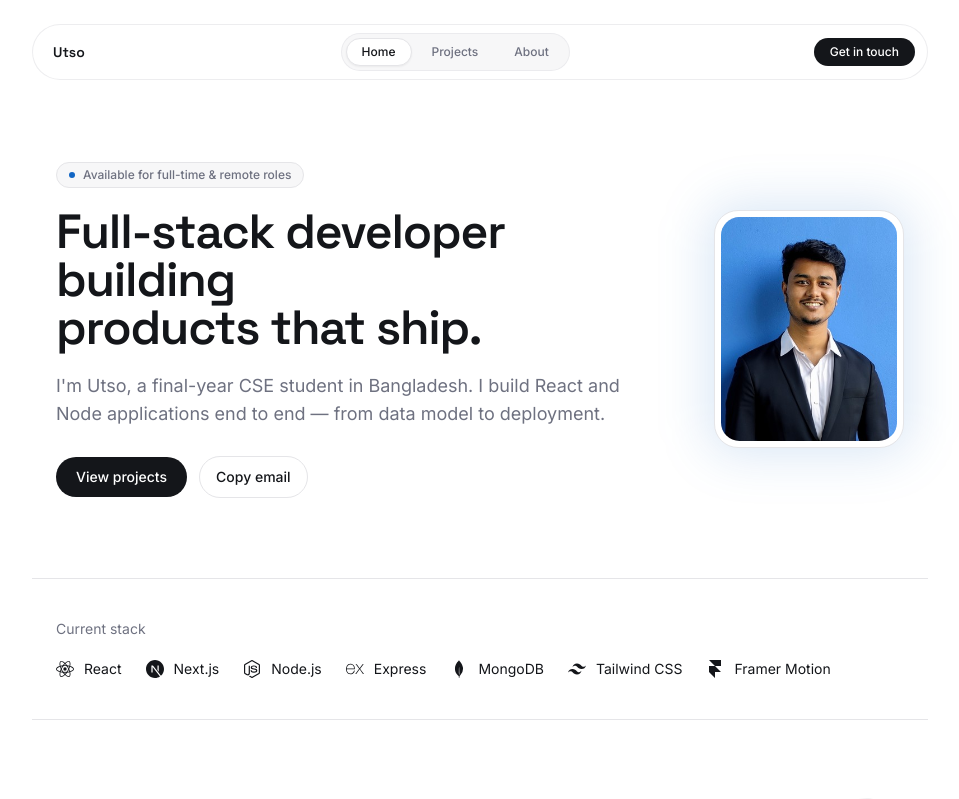
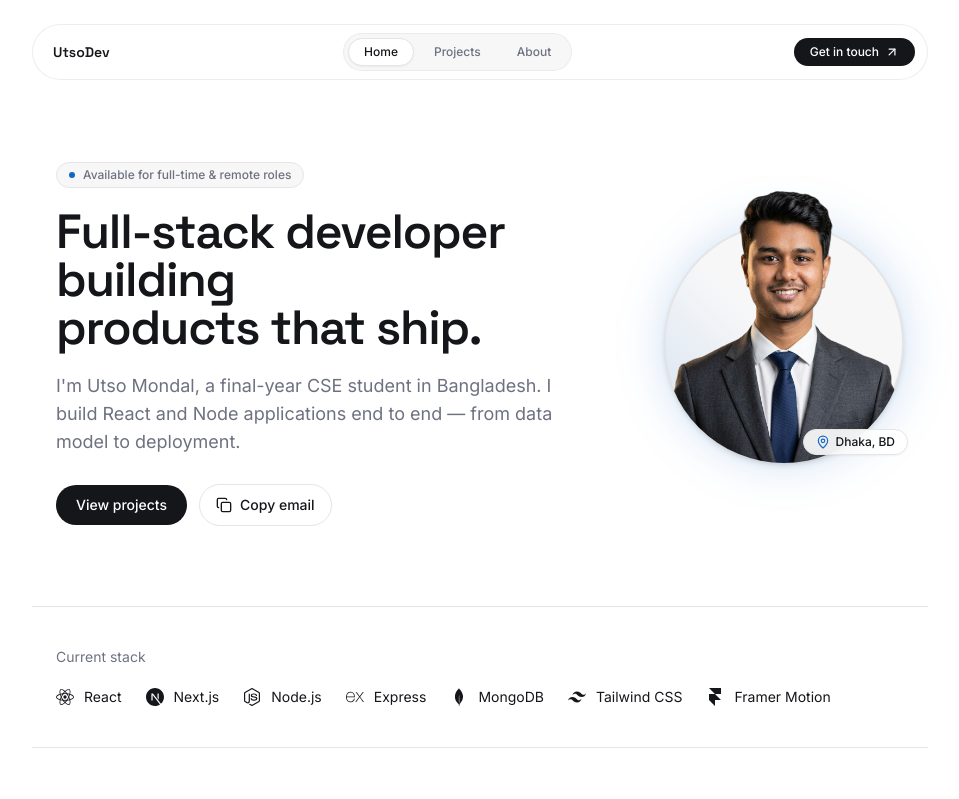
Before and after one commit to utsomondal/um-portfolio, a Next.js app: page / in a window 1280 px wide. Shown: the top 799 px of the page, without its empty margins (160-1119 px from the left). Built offline with nearby package versions, Linux system fonts and the light colour scheme.

Commit message:
feat: modernize navbar, root layout, dynamic project routes & pop-out hero avatar

```diff
--- a/components/Footer.js
+++ b/components/Footer.js
@@ -14,7 +14,7 @@ export default function Footer() {
     <footer className="border-t border-border mt-20 sm:mt-28">
       <div className="max-w-content mx-auto px-4 sm:px-6 py-8 flex flex-col sm:flex-row items-center justify-between gap-4">
         <p className="text-sm text-muted">
-          Built by <span className="text-text font-medium">Utso</span> ©{" "}
+          Built by <span className="text-text font-medium">Utso Mondal</span> ©{" "}
           {new Date().getFullYear()}
         </p>
 
--- a/components/Hero.js
+++ b/components/Hero.js
@@ -4,6 +4,7 @@ import { useState } from "react";
 import Image from "next/image";
 import Link from "next/link";
 import { motion } from "framer-motion";
+import { Copy, Check, MapPin } from "lucide-react";
 
 export default function Hero() {
   const [copied, setCopied] = useState(false);
@@ -16,7 +17,9 @@ export default function Hero() {
 
   return (
     <section className="max-w-content mx-auto px-4 sm:px-6 pt-28 sm:pt-40 pb-14 sm:pb-20">
-      <div className="flex flex-col md:grid md:grid-cols-[1fr_200px] gap-10 md:gap-12 items-center">
+      <div className="flex flex-col md:grid md:grid-cols-[1fr_280px] gap-10 md:gap-12 items-center">
+
+        {/* Left Column: Bio & Actions */}
         <motion.div
           initial={{ opacity: 0, y: 14 }}
           animate={{ opacity: 1, y: 0 }}
@@ -24,7 +27,7 @@ export default function Hero() {
           className="w-full"
         >
           <div className="inline-flex items-center gap-2 px-3 py-1 rounded-full text-xs font-medium bg-surface border border-border mb-5 text-muted">
-            <span className="w-1.5 h-1.5 rounded-full bg-accent shrink-0" />
+            <span className="w-1.5 h-1.5 rounded-full bg-accent shrink-0 animate-pulse" />
             Available for full-time &amp; remote roles
           </div>
 
@@ -34,15 +37,15 @@ export default function Hero() {
           </h1>
 
           <p className="mt-5 text-base sm:text-lg text-muted leading-relaxed max-w-xl">
-            I&apos;m Utso, a final-year CSE student in Bangladesh. I build
-            React and Node applications end to end — from data model to
+            I&apos;m Utso Mondal, a final-year CSE student in Bangladesh. I
+            build React and Node applications end to end — from data model to
             deployment.
           </p>
 
           <div className="mt-7 flex flex-wrap items-center gap-3">
             <Link
               href="/projects"
-              className="inline-flex items-center px-5 py-2.5 bg-text text-bg text-sm font-medium rounded-full hover:bg-accent transition-colors duration-200 active:scale-95"
+              className="inline-flex items-center px-5 py-2.5 bg-text text-bg text-sm font-medium rounded-full hover:bg-accent hover:text-white transition-colors duration-200 active:scale-95 shadow-xs"
             >
               View projects
             </Link>
@@ -50,38 +53,66 @@ export default function Hero() {
             <button
               onClick={handleCopyEmail}
               type="button"
-              className="inline-flex items-center px-4 py-2.5 rounded-full border border-border text-sm font-medium text-text hover:border-accent hover:text-accent transition-colors duration-200 active:scale-95"
+              className="inline-flex items-center gap-2 px-4 py-2.5 rounded-full border border-border text-sm font-medium text-text hover:border-accent hover:text-accent transition-colors duration-200 active:scale-95"
             >
-              {copied ? "Email copied" : "Copy email"}
+              {copied ? (
+                <>
+                  <Check className="w-4 h-4 text-emerald-500 shrink-0" />
+                  <span>Email copied</span>
+                </>
+              ) : (
+                <>
+                  <Copy className="w-4 h-4 shrink-0" />
+                  <span>Copy email</span>
+                </>
+              )}
             </button>
           </div>
         </motion.div>
 
+        {/* Right Column: Balanced Pop-Out Headshot */}
         <motion.div
           initial={{ opacity: 0, scale: 0.95 }}
           animate={{ opacity: 1, scale: 1 }}
           transition={{ duration: 0.4, delay: 0.1 }}
           className="w-full flex justify-center md:justify-end"
         >
-          <div className="relative">
+          {/* Main Avatar Wrapper */}
+          <div className="group relative w-60 sm:w-68 h-60 sm:h-68 flex items-end justify-center">
+
+            {/* Ambient Background Glow */}
             <div
               aria-hidden="true"
-              className="absolute -inset-2 bg-accent/15 rounded-[2rem] blur-xl"
+              className="absolute bottom-0 w-60 sm:w-68 h-60 sm:h-68 rounded-full bg-accent/20 blur-xl transition-opacity duration-500 group-hover:opacity-100"
             />
-            <div className="relative w-[160px] sm:w-[190px] aspect-[4/5] rounded-[1.5rem] overflow-hidden border border-border p-1.5 bg-bg">
-              <div className="relative w-full h-full rounded-[1.15rem] overflow-hidden">
-                <Image
-                  src="/images/utso-avatar.jpg"
-                  alt="Portrait of Utso"
-                  fill
-                  sizes="(max-width: 640px) 160px, 190px"
-                  className="object-cover"
-                  priority
-                />
-              </div>
+
+            {/* Circular Base Border & Background Frame */}
+            <div className="absolute bottom-0 w-60 sm:w-68 h-60 sm:h-68 rounded-full bg-surface border-2 border-border shadow-md overflow-hidden">
+              <div className="absolute inset-0 bg-gradient-to-tr from-accent/15 via-transparent to-transparent" />
             </div>
+
+            {/* Pop-Out Image Frame: Height 118% allows top head pop-out, rounded-b-full clips bottom */}
+            <div className="relative w-60 sm:w-68 h-[118%] z-10 overflow-hidden rounded-b-full">
+              <Image
+                src="/images/utso-headshot-bg.png"
+                alt="Portrait of Utso Mondal"
+                fill
+                quality={95}
+                sizes="(max-width: 640px) 240px, 272px"
+                className="object-cover object-top scale-105 transition-transform duration-500 group-hover:scale-110"
+                priority
+              />
+            </div>
+
+            {/* Location Badge */}
+            <div className="absolute bottom-2 -right-1 z-20 inline-flex items-center gap-1.5 px-3 py-1 rounded-full text-xs font-medium bg-bg/90 backdrop-blur-md border border-border shadow-sm text-text">
+              <MapPin className="w-3.5 h-3.5 text-accent shrink-0" />
+              <span>Dhaka, BD</span>
+            </div>
+
           </div>
         </motion.div>
+
       </div>
     </section>
   );
--- a/components/Navbar.js
+++ b/components/Navbar.js
@@ -4,8 +4,9 @@ import { useState, useEffect } from "react";
 import Link from "next/link";
 import { usePathname } from "next/navigation";
 import { motion, AnimatePresence } from "framer-motion";
+import { ArrowUpRight } from "lucide-react";
 
-const links = [
+const NAV_LINKS = [
   { href: "/", label: "Home" },
   { href: "/projects", label: "Projects" },
   { href: "/about", label: "About" },
@@ -13,20 +14,20 @@ const links = [
 
 export default function Navbar() {
   const pathname = usePathname();
-  const [open, setOpen] = useState(false);
-  const [scrolled, setScrolled] = useState(false);
+  const [isMobileMenuOpen, setIsMobileMenuOpen] = useState(false);
+  const [isScrolled, setIsScrolled] = useState(false);
 
   useEffect(() => {
-    const onScroll = () => setScrolled(window.scrollY > 20);
-    window.addEventListener("scroll", onScroll);
-    return () => window.removeEventListener("scroll", onScroll);
+    const handleScroll = () => setIsScrolled(window.scrollY > 20);
+    window.addEventListener("scroll", handleScroll);
+    return () => window.removeEventListener("scroll", handleScroll);
   }, []);
 
   useEffect(() => {
-    setOpen(false);
+    setIsMobileMenuOpen(false);
   }, [pathname]);
 
-  const isActive = (href) =>
+  const checkIsActive = (href) =>
     href === "/" ? pathname === "/" : pathname.startsWith(href);
 
   return (
@@ -34,7 +35,7 @@ export default function Navbar() {
       <div className="max-w-content mx-auto">
         <nav
           className={`flex items-center justify-between px-3 py-2 rounded-full border transition-shadow duration-300 ${
-            scrolled
+            isScrolled
               ? "bg-bg/85 backdrop-blur-xl border-border shadow-[0_8px_24px_-12px_rgba(20,22,26,0.18)]"
               : "bg-bg/70 backdrop-blur-md border-border/70"
           }`}
@@ -43,19 +44,21 @@ export default function Navbar() {
             href="/"
             className="font-display font-semibold text-sm text-text pl-2 pr-3"
           >
-            Utso
+            UtsoDev
           </Link>
 
           <div className="hidden sm:flex items-center gap-1 bg-surface p-1 rounded-full border border-border/60">
-            {links.map((link) => (
+            {NAV_LINKS.map((link) => {
+              const isActive = checkIsActive(link.href);
+              return (
                 <Link
                   key={link.href}
                   href={link.href}
                   className={`relative px-4 py-1.5 text-xs font-medium transition-colors duration-200 ${
-                  isActive(link.href) ? "text-text" : "text-muted hover:text-text"
+                    isActive ? "text-text" : "text-muted hover:text-text"
                   }`}
                 >
-                {isActive(link.href) && (
+                  {isActive && (
                     <motion.span
                       layoutId="active-pill"
                       className="absolute inset-0 bg-bg rounded-full border border-border shadow-sm"
@@ -64,37 +67,39 @@ export default function Navbar() {
                   )}
                   <span className="relative z-10">{link.label}</span>
                 </Link>
-            ))}
+              );
+            })}
           </div>
 
           <a
             href="mailto:hello@example.com"
-            className="hidden sm:inline-flex items-center px-4 py-1.5 bg-text text-bg text-xs font-medium rounded-full hover:bg-accent transition-colors duration-200"
+            className="hidden sm:inline-flex items-center gap-1.5 px-4 py-1.5 bg-text text-bg text-xs font-medium rounded-full hover:bg-accent transition-colors duration-200 group"
           >
-            Get in touch
+            <span>Get in touch</span>
+            <ArrowUpRight className="w-3.5 h-3.5 transition-transform duration-200 group-hover:translate-x-0.5 group-hover:-translate-y-0.5 shrink-0" />
           </a>
 
           <button
             type="button"
-            onClick={() => setOpen((v) => !v)}
-            aria-label={open ? "Close menu" : "Open menu"}
-            aria-expanded={open}
+            onClick={() => setIsMobileMenuOpen((prev) => !prev)}
+            aria-label={isMobileMenuOpen ? "Close menu" : "Open menu"}
+            aria-expanded={isMobileMenuOpen}
             className="sm:hidden relative w-9 h-9 flex items-center justify-center rounded-full hover:bg-surface transition-colors"
           >
             <div className="w-4 h-3.5 relative flex flex-col justify-between">
               <span
                 className={`w-full h-[1.5px] bg-text transition-transform duration-300 origin-left ${
-                  open ? "rotate-45 translate-y-[1px]" : ""
+                  isMobileMenuOpen ? "rotate-45 translate-y-[1px]" : ""
                 }`}
               />
               <span
                 className={`w-full h-[1.5px] bg-text transition-opacity duration-200 ${
-                  open ? "opacity-0" : "opacity-100"
+                  isMobileMenuOpen ? "opacity-0" : "opacity-100"
                 }`}
               />
               <span
                 className={`w-full h-[1.5px] bg-text transition-transform duration-300 origin-left ${
-                  open ? "-rotate-45 -translate-y-[1px]" : ""
+                  isMobileMenuOpen ? "-rotate-45 -translate-y-[1px]" : ""
                 }`}
               />
             </div>
@@ -102,7 +107,7 @@ export default function Navbar() {
         </nav>
 
         <AnimatePresence>
-          {open && (
+          {isMobileMenuOpen && (
             <motion.div
               initial={{ opacity: 0, y: -8, scale: 0.98 }}
               animate={{ opacity: 1, y: 0, scale: 1 }}
@@ -110,24 +115,28 @@ export default function Navbar() {
               transition={{ duration: 0.18, ease: "easeOut" }}
               className="sm:hidden mt-2 p-3 rounded-2xl bg-bg border border-border shadow-lg flex flex-col gap-1 text-sm"
             >
-              {links.map((link) => (
+              {NAV_LINKS.map((link) => {
+                const isActive = checkIsActive(link.href);
+                return (
                   <Link
                     key={link.href}
                     href={link.href}
                     className={`px-3 py-2.5 rounded-xl transition-colors ${
-                    isActive(link.href)
+                      isActive
                         ? "bg-surface text-text font-medium"
                         : "text-muted hover:bg-surface hover:text-text"
                     }`}
                   >
                     {link.label}
                   </Link>
-              ))}
+                );
+              })}
               <a
                 href="mailto:hello@example.com"
-                className="mt-1 px-3 py-2.5 rounded-xl bg-text text-bg font-medium text-center"
+                className="mt-1 px-3 py-2.5 rounded-xl bg-text text-bg font-medium text-center inline-flex items-center justify-center gap-1.5"
               >
-                Get in touch
+                <span>Get in touch</span>
+                <ArrowUpRight className="w-4 h-4 shrink-0" />
               </a>
             </motion.div>
           )}
--- a/next.config.js
+++ b/next.config.js
@@ -1,4 +1,6 @@
 /** @type {import('next').NextConfig} */
-const nextConfig = {};
+const nextConfig = {
+  devIndicators: false,
+};
 
 module.exports = nextConfig;
```
Also changed, not shown: public/images/utso-headshot-bg.png (added), public/images/utso-headshot.png (added). Lines whose indentation alone changed are shown as unchanged.
